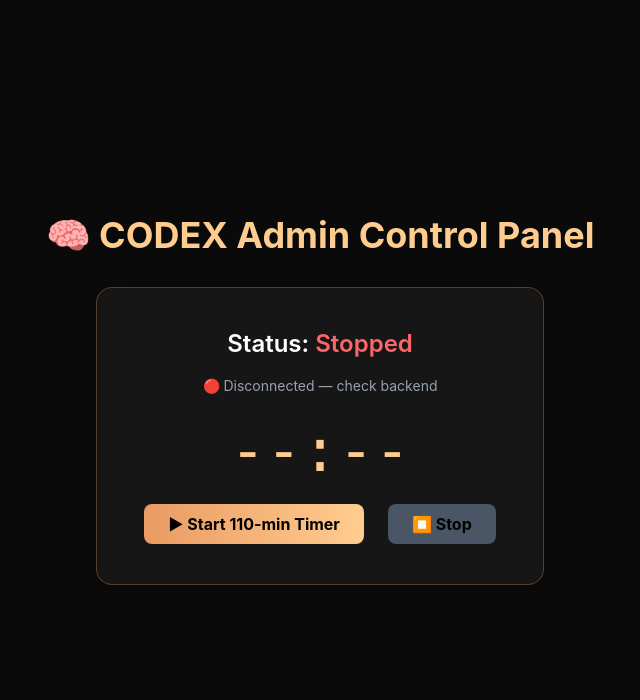
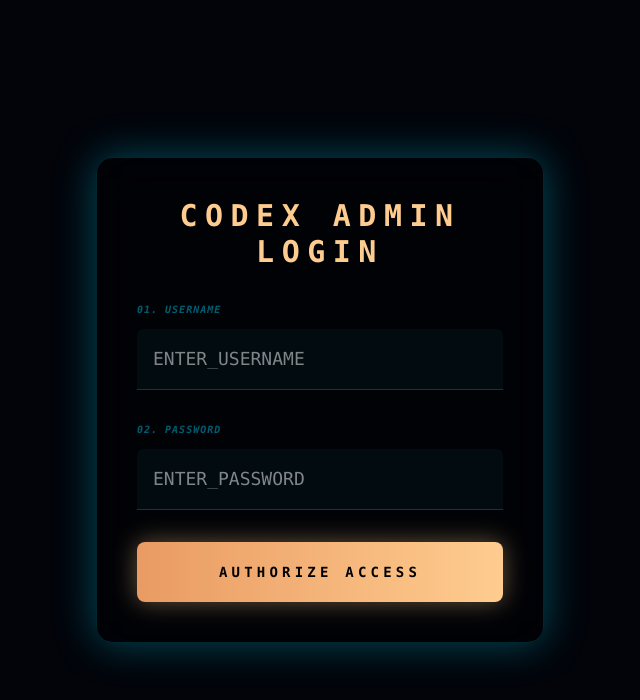
Before and after one commit to AbhinavMehta123/codex-admin-panel, a Next.js app: page / in a window 1280 px wide. Shown: the top 700 px of the page, without its empty margins (320-960 px from the left). Built offline with nearby package versions, Linux system fonts and the light colour scheme; no server answers.

Commit message:
add auth

```diff
--- /dev/null
+++ b/app/admin/page.jsx
@@ -0,0 +1,145 @@
+"use client";
+import React, { useEffect, useState } from "react";
+import { motion } from "framer-motion";
+import axios from "axios";
+import { socket } from "@/utils/socket";
+
+export default function AdminDashboard() {
+  const [status, setStatus] = useState({ isActive: false, startTime: null });
+  const [timeLeft, setTimeLeft] = useState(0);
+  const [isConnected, setIsConnected] = useState(false);
+
+  useEffect(() => {
+    socket.on("connect", () => {
+      console.log("🟢 Connected to socket:", socket.id);
+      setIsConnected(true);
+    });
+
+    socket.on("disconnect", () => {
+      console.log("🔴 Disconnected from socket");
+      setIsConnected(false);
+    });
+
+    socket.on("hackathon_started", (data) => {
+      console.log("🚀 Hackathon started:", data);
+      setStatus({ isActive: true, startTime: new Date().toISOString() });
+    });
+
+    socket.on("hackathon_stopped", () => {
+      console.log("🛑 Hackathon stopped");
+      setStatus({ isActive: false, startTime: null });
+      setTimeLeft(0);
+    });
+
+    socket.on("timer_update", (remaining) => {
+      setTimeLeft(remaining);
+    });
+
+    return () => {
+      socket.off("connect");
+      socket.off("disconnect");
+      socket.off("hackathon_started");
+      socket.off("hackathon_stopped");
+      socket.off("timer_update");
+    };
+  }, []);
+
+  useEffect(() => {
+    axios
+      .get("https://codex-build-backend.onrender.com/api/hackathon/status")
+      .then((res) => setStatus(res.data))
+      .catch((err) => console.error("Status fetch error:", err));
+  }, []);
+
+  // ✅ Start Timer
+  const startTimer = async () => {
+    try {
+      await axios.post("https://codex-build-backend.onrender.com/api/hackathon/start");
+      socket.emit("start_hackathon", 110 * 60);
+    } catch (err) {
+      console.error("Start timer failed:", err);
+    }
+  };
+
+  // ✅ Stop Timer
+  const stopTimer = async () => {
+    try {
+      await axios.post("https://codex-build-backend.onrender.com/api/hackathon/stop");
+      socket.emit("stop_hackathon");
+    } catch (err) {
+      console.error("Stop timer failed:", err);
+    }
+  };
+
+  // ✅ Updated: Show HH:MM:SS
+  const formatTime = (seconds) => {
+    const h = Math.floor(seconds / 3600);
+    const m = Math.floor((seconds % 3600) / 60);
+    const s = seconds % 60;
+    return `${h.toString().padStart(2, "0")}:${m
+      .toString()
+      .padStart(2, "0")}:${s.toString().padStart(2, "0")}`;
+  };
+
+  return (
+    <section className="min-h-screen bg-[#0a0a0a] text-white flex flex-col items-center justify-center">
+      <motion.h1
+        initial={{ opacity: 0, y: -20 }}
+        animate={{ opacity: 1, y: 0 }}
+        className="text-4xl font-bold text-[#ffcc8f] mb-8"
+      >
+        CODEX Admin Control Panel
+      </motion.h1>
+
+      <div className="bg-white/5 p-10 rounded-2xl border border-[#e99b63]/30 text-center w-full max-w-md backdrop-blur-lg shadow-lg">
+        <h2 className="text-2xl font-semibold mb-4">
+          Status:{" "}
+          <span
+            className={`${
+              status.isActive ? "text-green-400" : "text-red-400"
+            }`}
+          >
+            {status.isActive ? "Running" : "Stopped"}
+          </span>
+        </h2>
+
+        <p className="text-sm text-gray-400 mb-6">
+          {isConnected
+            ? "🟢 Connected to server"
+            : "🔴 Disconnected — check backend"}
+        </p>
+
+        {/* ✅ Updated Clock Display */}
+        <div className="text-6xl font-mono text-[#ffcc8f] mb-6 tabular-nums">
+          {status.isActive ? formatTime(timeLeft) : "--:--:--"}
+        </div>
+
+        <div className="flex justify-center gap-6">
+          <button
+            onClick={startTimer}
+            disabled={status.isActive}
+            className={`${
+              status.isActive
+                ? "bg-gray-600 cursor-not-allowed"
+                : "bg-gradient-to-r from-[#e99b63] to-[#ffcc8f]"
+            } text-black font-bold py-2 px-6 rounded-lg`}
+          >
+            Start 110-min Timer
+          </button>
+
+          <button
+            onClick={stopTimer}
+            disabled={!status.isActive}
+            className={`${
+              !status.isActive
+                ? "bg-gray-600 cursor-not-allowed"
+                : "bg-[#e99b63]"
+            } text-black font-bold py-2 px-6 rounded-lg`}
+          >
+             Stop
+          </button>
+        </div>
+      </div>
+    </section>
+  );
+}
--- a/app/page.jsx
+++ b/app/page.jsx
@@ -1,142 +1,100 @@
 "use client";
-import React, { useEffect, useState } from "react";
+import { useState } from "react";
 import { motion } from "framer-motion";
 import axios from "axios";
-import { socket } from "@/utils/socket";
+import { useRouter } from "next/navigation";
+import Link from "next/link";
 
-export default function AdminDashboard() {
-  const [status, setStatus] = useState({ isActive: false, startTime: null });
-  const [timeLeft, setTimeLeft] = useState(0);
-  const [isConnected, setIsConnected] = useState(false);
+export default function AdminLogin() {
+  const [username, setUsername] = useState("");
+  const [password, setPassword] = useState("");
+  const [error, setError] = useState("");
+  const [loading, setLoading] = useState(false);
+  const router = useRouter();
 
-  // ✅ Connect socket
-  useEffect(() => {
-    socket.on("connect", () => {
-      console.log("🟢 Connected to socket:", socket.id);
-      setIsConnected(true);
-    });
+  const handleLogin = async (e) => {
+    e.preventDefault();
+    setLoading(true);
+    setError("");
 
-    socket.on("disconnect", () => {
-      console.log("🔴 Disconnected from socket");
-      setIsConnected(false);
-    });
+    try {
+      const res = await axios.post("https://codex-build-backend.onrender.com/api/admin/login", {
+        username,
+        password,
+      });
 
-    socket.on("hackathon_started", (data) => {
-      console.log("🚀 Hackathon started:", data);
-      setStatus({ isActive: true, startTime: new Date().toISOString() });
-    });
-
-    socket.on("hackathon_stopped", () => {
-      console.log("🛑 Hackathon stopped");
-      setStatus({ isActive: false, startTime: null });
-      setTimeLeft(0);
-    });
-
-    socket.on("timer_update", (remaining) => {
-      setTimeLeft(remaining);
-    });
-
-    return () => {
-      socket.off("connect");
-      socket.off("disconnect");
-      socket.off("hackathon_started");
-      socket.off("hackathon_stopped");
-      socket.off("timer_update");
-    };
-  }, []);
-
-  // ✅ Get current hackathon status from backend
-  useEffect(() => {
-    axios
-      .get("https://codex-build-backend.onrender.com/api/hackathon/status")
-      .then((res) => setStatus(res.data))
-      .catch((err) => console.error("Status fetch error:", err));
-  }, []);
-
-  // ✅ Start Timer (emits + updates DB)
-  const startTimer = async () => {
-    try {
-      await axios.post("https://codex-build-backend.onrender.com/api/hackathon/start");
-      socket.emit("start_hackathon", 110 * 60);
+      if (res.data.success) {
+        localStorage.setItem("admin_token", res.data.token);
+        router.push("/AdminDashboard");
+      } else {
+        setError("Invalid credentials");
+      }
     } catch (err) {
-      console.error("Start timer failed:", err);
+      console.error(err);
+      setError("Backend not reachable or invalid credentials.");
+    } finally {
+      setLoading(false);
     }
   };
 
-  // ✅ Stop Timer
-  const stopTimer = async () => {
-    try {
-      await axios.post("https://codex-build-backend.onrender.com/api/hackathon/stop");
-      socket.emit("stop_hackathon");
-    } catch (err) {
-      console.error("Stop timer failed:", err);
-    }
-  };
+  return (
+    <main className="min-h-screen bg-[#02040a] text-cyan-400 font-mono flex flex-col items-center justify-center">
+      <motion.div
+        initial={{ opacity: 0, y: 40 }}
+        animate={{ opacity: 1, y: 0 }}
+        transition={{ duration: 0.8 }}
+        className="bg-black/40 border border-cyan-500/20 p-10 rounded-2xl backdrop-blur-xl shadow-[0_0_40px_rgba(6,182,212,0.4)] w-full max-w-md"
+      >
+        <h1 className="text-center text-3xl font-black text-[#ffcc8f] mb-8 tracking-[0.25em] uppercase">
+          CODEX Admin Login
+        </h1>
 
-  const formatTime = (seconds) => {
-    const m = Math.floor(seconds / 60);
-    const s = seconds % 60;
-    return `${m.toString().padStart(2, "0")}:${s.toString().padStart(2, "0")}`;
-  };
+        <form onSubmit={handleLogin} className="space-y-8">
+          <div>
+            <label className="block text-[10px] uppercase tracking-widest mb-3 text-cyan-500/50 font-bold italic">
+              01. Username
+            </label>
+            <input
+              type="text"
+              value={username}
+              onChange={(e) => setUsername(e.target.value)}
+              placeholder="ENTER_USERNAME"
+              required
+              className="w-full bg-cyan-500/5 border-b border-cyan-500/30 p-4 text-white focus:outline-none focus:border-cyan-500 rounded-t-md text-lg"
+            />
+          </div>
 
-  return (
-    <section className="min-h-screen bg-[#0a0a0a] text-white flex flex-col items-center justify-center">
-      <motion.h1
-        initial={{ opacity: 0, y: -20 }}
-        animate={{ opacity: 1, y: 0 }}
-        className="text-4xl font-bold text-[#ffcc8f] mb-8"
-      >
-        🧠 CODEX Admin Control Panel
-      </motion.h1>
+          <div>
+            <label className="block text-[10px] uppercase tracking-widest mb-3 text-cyan-500/50 font-bold italic">
+              02. Password
+            </label>
+            <input
+              type="password"
+              value={password}
+              onChange={(e) => setPassword(e.target.value)}
+              placeholder="ENTER_PASSWORD"
+              required
+              className="w-full bg-cyan-500/5 border-b border-cyan-500/30 p-4 text-white focus:outline-none focus:border-cyan-500 rounded-t-md text-lg"
+            />
+          </div>
 
-      <div className="bg-white/5 p-10 rounded-2xl border border-[#e99b63]/30 text-center w-full max-w-md backdrop-blur-lg shadow-lg">
-        <h2 className="text-2xl font-semibold mb-4">
-          Status:{" "}
-          <span
-            className={`${
-              status.isActive ? "text-green-400" : "text-red-400"
-            }`}
-          >
-            {status.isActive ? "Running" : "Stopped"}
-          </span>
-        </h2>
-
-        <p className="text-sm text-gray-400 mb-6">
-          {isConnected
-            ? "🟢 Connected to server"
-            : "🔴 Disconnected — check backend"}
-        </p>
-
-        <div className="text-6xl font-mono text-[#ffcc8f] mb-6">
-          {status.isActive ? formatTime(timeLeft) : "--:--"}
-        </div>
-
-        <div className="flex justify-center gap-6">
-          <button
-            onClick={startTimer}
-            disabled={status.isActive}
-            className={`${
-              status.isActive
-                ? "bg-gray-600 cursor-not-allowed"
-                : "bg-gradient-to-r from-[#e99b63] to-[#ffcc8f]"
-            } text-black font-bold py-2 px-6 rounded-lg`}
-          >
-            ▶ Start 110-min Timer
-          </button>
-
-          <button
-            onClick={stopTimer}
-            disabled={!status.isActive}
-            className={`${
-              !status.isActive
-                ? "bg-gray-600 cursor-not-allowed"
-                : "bg-[#e99b63]"
-            } text-black font-bold py-2 px-6 rounded-lg`}
-          >
-            ⏹ Stop
-          </button>
-        </div>
-      </div>
-    </section>
+          {error && (
+            <p className="text-red-500 text-center text-sm tracking-wide">
+              {error}
+            </p>
+          )}
+          <Link href="/admin" className="w-full">
+            <motion.button
+              whileHover={{ scale: 1.02, letterSpacing: "0.3em" }}
+              whileTap={{ scale: 0.98 }}
+              disabled={loading}
+              className="w-full bg-gradient-to-r from-[#e99b63] to-[#ffcc8f] text-black font-black uppercase tracking-[0.3em] text-sm py-5 rounded-lg shadow-[0_0_25px_rgba(255,204,143,0.4)] hover:bg-white transition-all duration-500 cursor-pointer"
+            >
+              {loading ? "Authenticating..." : "Authorize Access"}
+            </motion.button>
+          </Link>
+        </form>
+      </motion.div>
+    </main>
   );
 }
```
